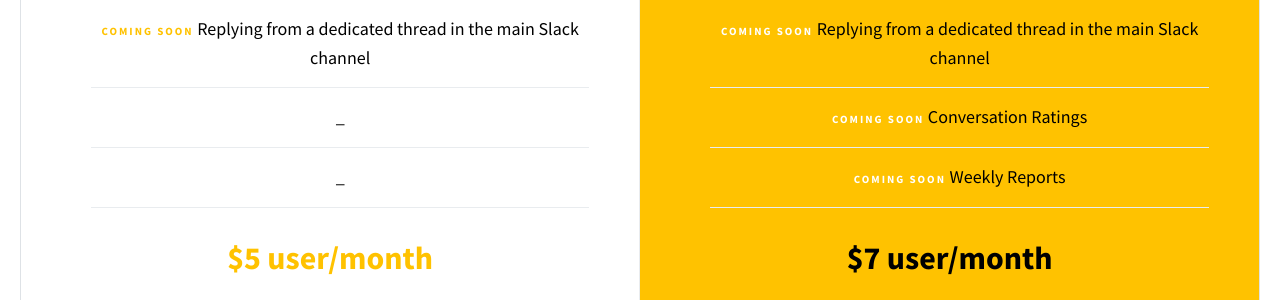
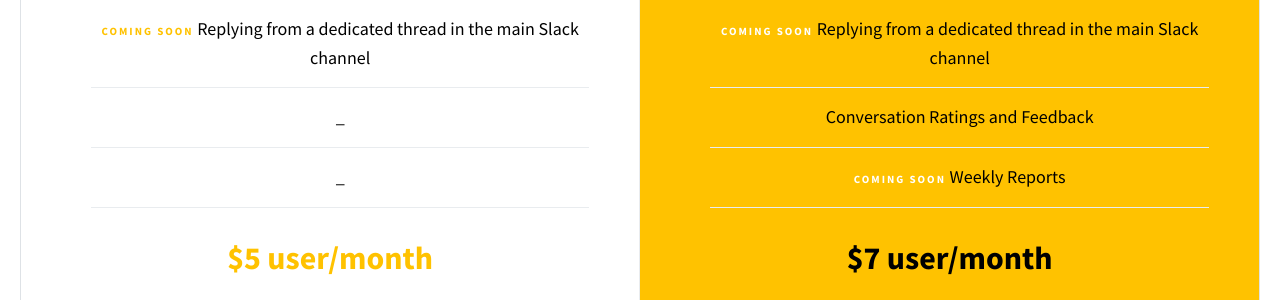
Before and after one commit to engnaruto/bondt-website, a Jekyll site: the page built from pricing.html, in a window 1280 px wide and 900 px high, scrolled down 391 px. Shown: the part 155-455 px from the top of the window. Built offline with Jekyll 4.4.1, drawn with Linux system fonts in a browser that asks for light colours.

Commit message:
Update Pricing page

```diff
--- a/pricing.html
+++ b/pricing.html
@@ -28,7 +28,7 @@
         <ul class="pricing-features">
           <li class="pricing-features-item">Replying from a dedicated Slack channel</li>
           <li class="pricing-features-item"><span class="coming-soon">COMING SOON</span> Replying from a dedicated thread in the main Slack channel</li>
-          <li class="pricing-features-item"><span class="coming-soon">COMING SOON</span> Conversation Ratings</li>
+          <li class="pricing-features-item">Conversation Ratings and Feedback</li>
           <li class="pricing-features-item"><span class="coming-soon">COMING SOON</span> Weekly Reports</li>
 
         </ul>
```
